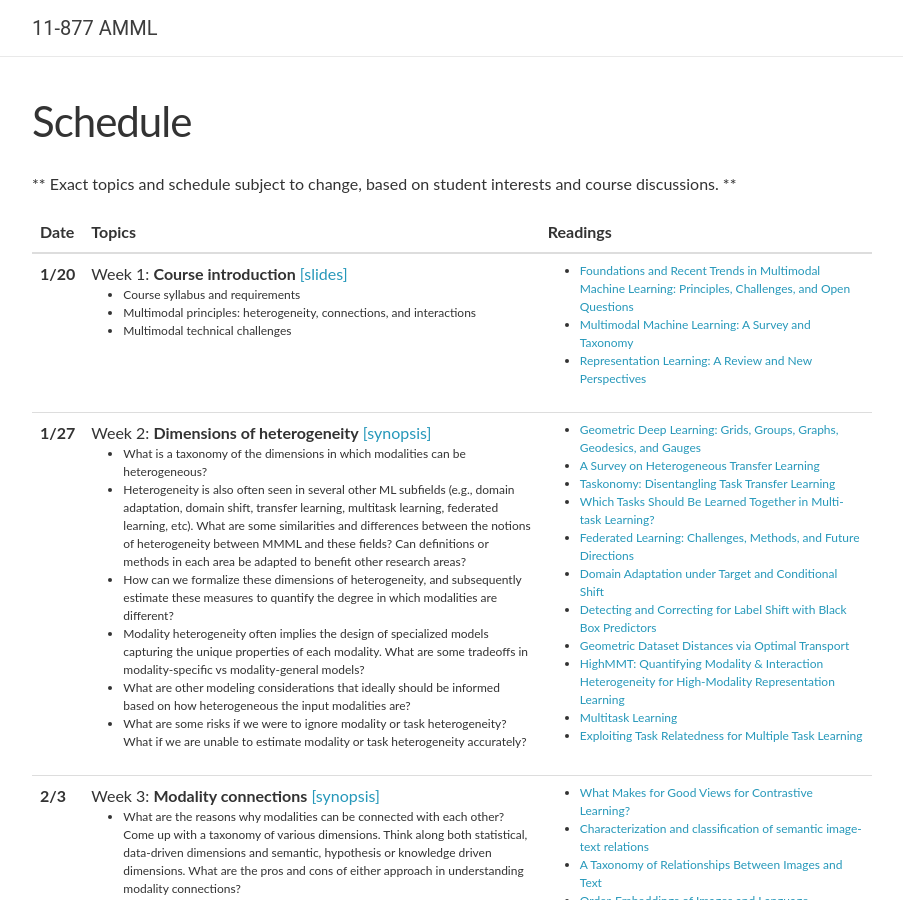
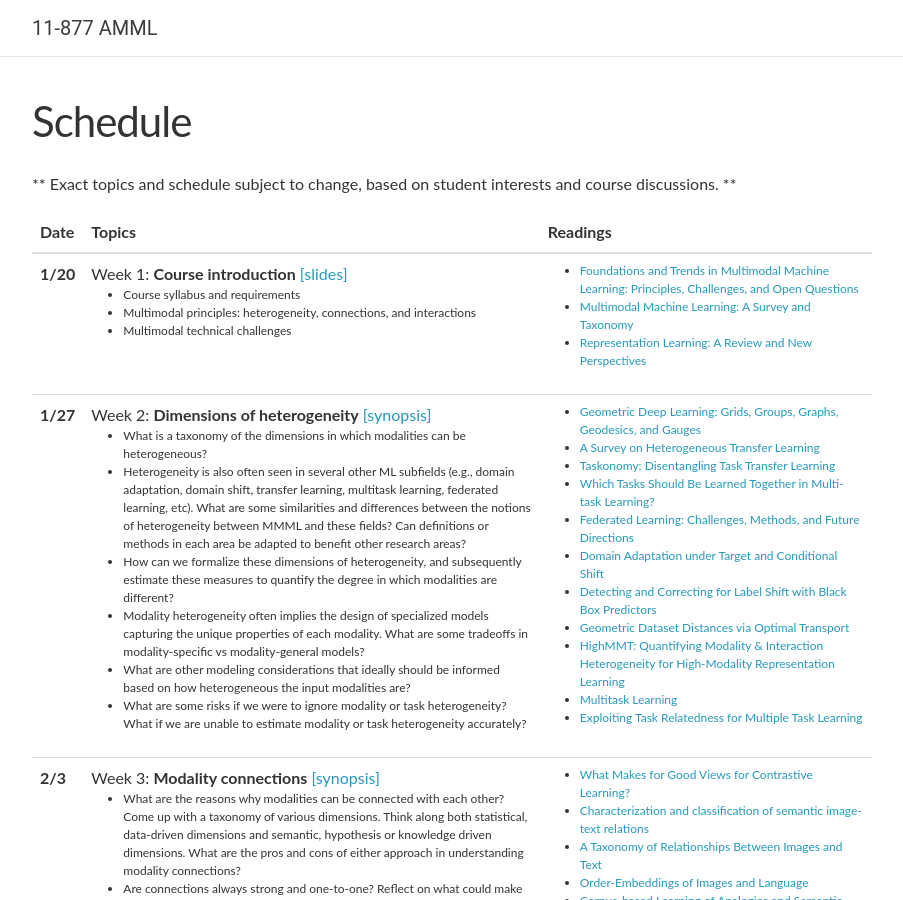
Before and after one commit to CMU-MultiComp-Lab/adv-mmml-course, a Jekyll site: the page built from spring2023/_pages/schedule.md, in a window 1280 px wide and 900 px high. Shown: the whole window, without its empty margins (188-1091 px from the left). Built offline with Jekyll 4.4.1, drawn with Linux system fonts in a browser that asks for light colours; nearby versions of some CDN libraries; comment, search, counter and statistics services are not loaded.

Commit message:
Update lectures_2023.yml

```diff
--- a/_data/lectures_2023.yml
+++ b/_data/lectures_2023.yml
@@ -7,7 +7,7 @@
     - Multimodal principles&#58; heterogeneity, connections, and interactions
     - Multimodal technical challenges
   readings:
-    - <a href="https://arxiv.org/abs/2209.03430">Foundations and Recent Trends in Multimodal Machine Learning&#58; Principles, Challenges, and Open Questions</a> <br/>
+    - <a href="https://arxiv.org/abs/2209.03430">Foundations and Trends in Multimodal Machine Learning&#58; Principles, Challenges, and Open Questions</a> <br/>
     - <a href="https://arxiv.org/abs/1705.09406">Multimodal Machine Learning&#58; A Survey and Taxonomy</a> <br/>
     - <a href="https://arxiv.org/abs/1206.5538">Representation Learning&#58; A Review and New Perspectives</a> <br/>
 
```
